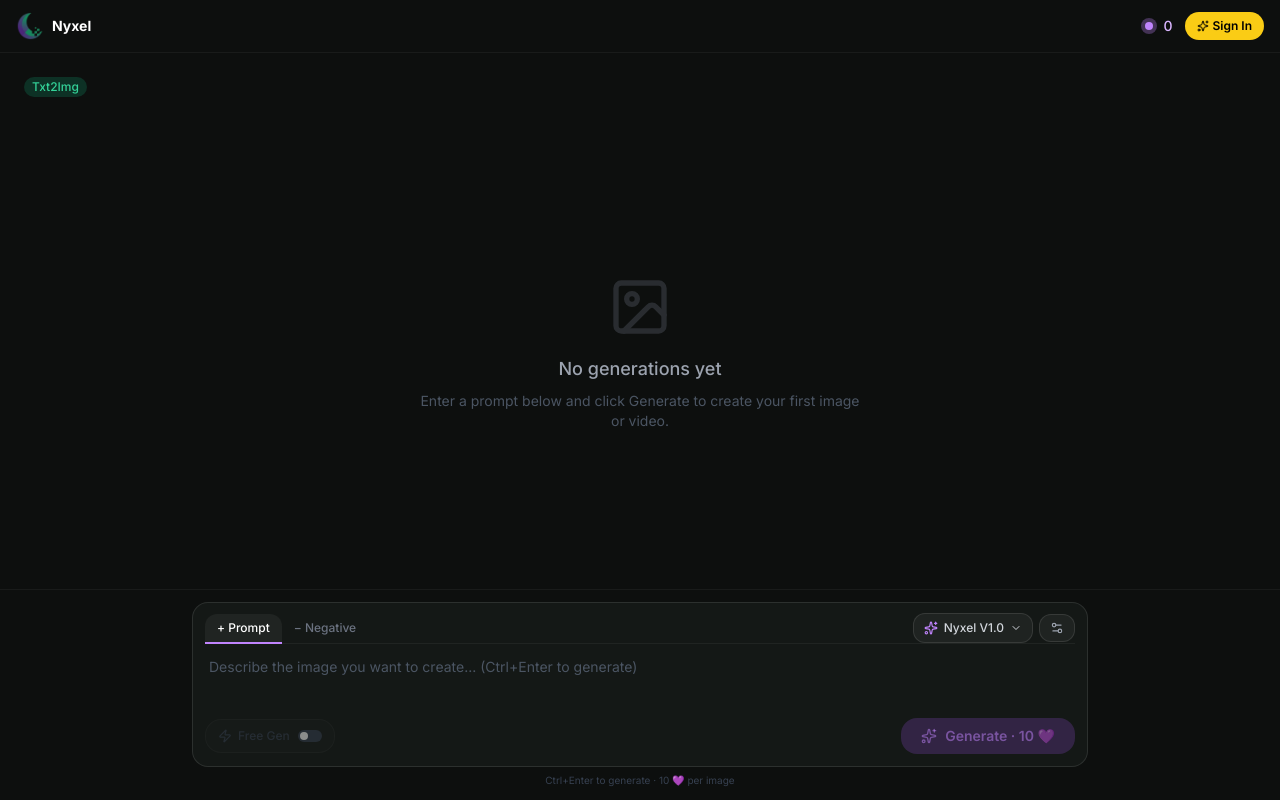
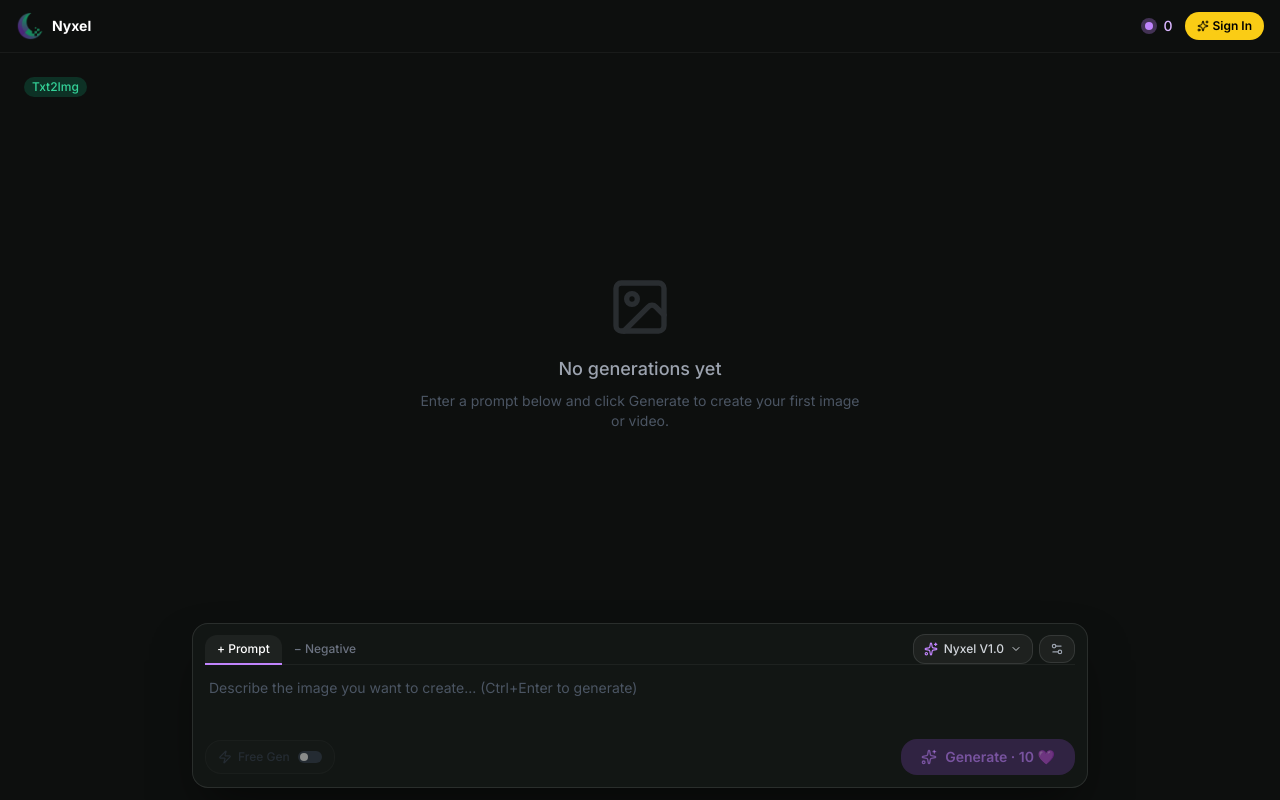
Before and after one commit to Thairm/Nyxel, a React (Vite) app in the folder app/: page /generate/1 in a window 1280 px wide. Built offline with nearby package versions, Linux system fonts and the light colour scheme.

Commit message:
Float prompt bar over preview remove hint text

```diff
--- a/app/src/components/generate/PromptBar.tsx
+++ b/app/src/components/generate/PromptBar.tsx
@@ -90,13 +90,13 @@ export function PromptBar({
   const hasNegativePrompt = negativePrompt.trim().length > 0;
 
   return (
-    <div className="bg-[#0D0F0E] px-3 sm:px-6 py-3">
+    <div className="px-3 sm:px-6 py-3">
       <div className="max-w-4xl mx-auto">
 
         {/* ══════════════════════════════════════════════
             PROMPT BOX (tabs are part of the box border)
             ══════════════════════════════════════════════ */}
-        <div className="relative bg-[#141816] border border-white/10 rounded-2xl overflow-visible focus-within:border-purple-500/40 transition-colors">
+        <div className="relative bg-[#141816]/95 backdrop-blur-xl border border-white/10 rounded-2xl overflow-visible focus-within:border-purple-500/40 transition-colors shadow-2xl shadow-black/50">
 
           {/* ── Tab row: sits at the very top of the box ── */}
           <div className="flex items-center justify-between px-3 pt-2.5 pb-0">
@@ -282,10 +282,6 @@ export function PromptBar({
             </button>
           </div>
         </div>
-
-        <p className="text-center text-[10px] text-gray-700 mt-1.5">
-          Ctrl+Enter to generate · 10 💜 per image
-        </p>
       </div>
     </div>
   );
--- a/app/src/pages/GeneratePage.tsx
+++ b/app/src/pages/GeneratePage.tsx
@@ -350,8 +350,8 @@ export default function GeneratePage() {
         </div>
       </header>
 
-      {/* ── Preview Area (fills remaining space, scrollable) ── */}
-      <div className="flex-1 overflow-hidden min-h-0">
+      {/* ── Preview Area (fills entire remaining space, scrollable) ── */}
+      <div className="flex-1 overflow-hidden min-h-0 relative">
         <PreviewArea
           isGenerating={isGenerating}
           generatedItems={generatedItems}
@@ -360,10 +360,10 @@ export default function GeneratePage() {
           hasMoreHistory={hasMoreHistory}
           loadingMore={loadingMore}
         />
-      </div>
 
-      {/* ── Prompt Bar (pinned to bottom) ── */}
-      <div className="flex-shrink-0 border-t border-white/5">
+        {/* ── Prompt Bar (floating over preview) ── */}
+        <div className="absolute bottom-0 left-0 right-0 z-20 pointer-events-none">
+          <div className="pointer-events-auto">
             <PromptBar
               prompt={prompt}
               setPrompt={setPrompt}
@@ -382,6 +382,10 @@ export default function GeneratePage() {
               onFreeCreationToggle={() => setFreeCreationActive(prev => !prev)}
             />
           </div>
+        </div>
+      </div>
+
+
 
       <style>{`
         .scrollbar-thin::-webkit-scrollbar { width: 6px; height: 6px; }
```
Also changed, not shown: app/dist/index.html. Lines whose indentation alone changed are shown as unchanged.
